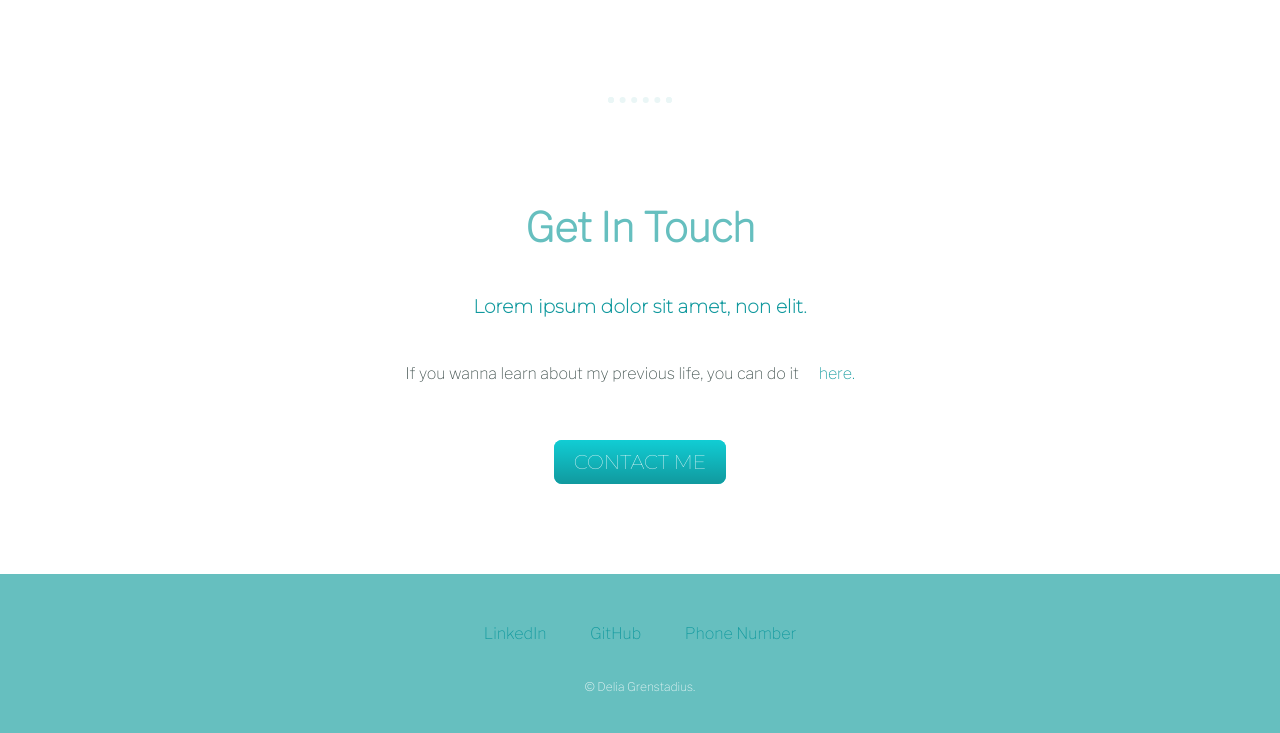
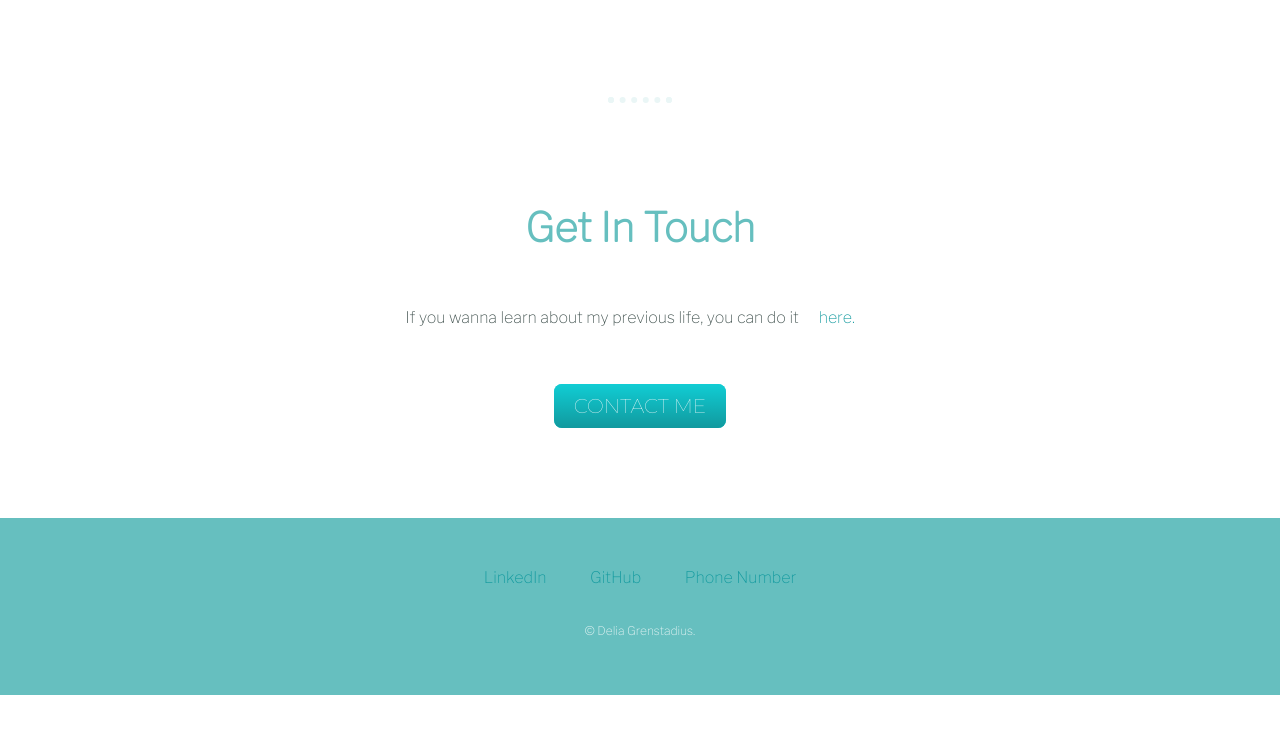
Before and after one commit to deliacirstea/deliacirstea.github.io, a plain HTML site: page index.html in a window 1280 px wide. Shown: the part 2657-3390 px from the top of the page. After the commit the page ends 3352 px from the top, so only its background shows below. Drawn offline with nearby package versions, Linux system fonts and the light colour scheme.

Commit message:
Update index.html

```diff
--- a/index.html
+++ b/index.html
@@ -66,7 +66,7 @@ Committed to developing career path and expanding work experience.</p>
 
       <div class="contact-me">
         <h2>Get In Touch</h2>
-        <h3>Lorem ipsum dolor sit amet, non elit.</h3>
+        <h3></h3>
         <p class="contact-message">If you wanna learn about my previous life, you can do it<a class="here" href="/cv.html">here.</a> </p>
         <a class="btn" href="mailto:delia.grenstadius@gmail.com">CONTACT ME</a>
       </div>
```
